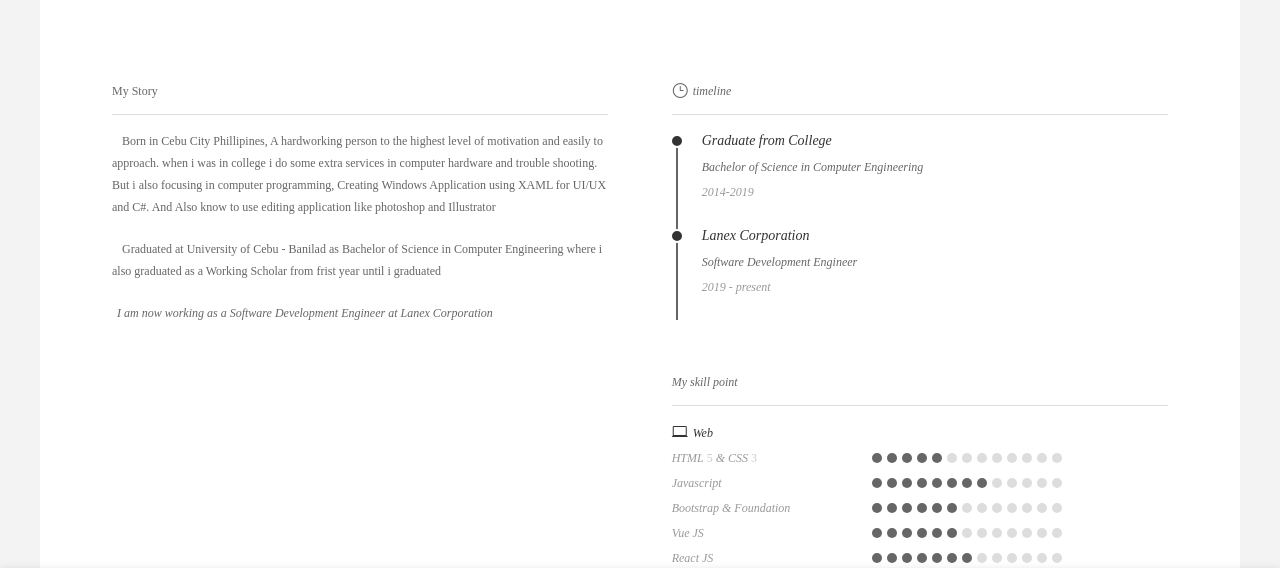
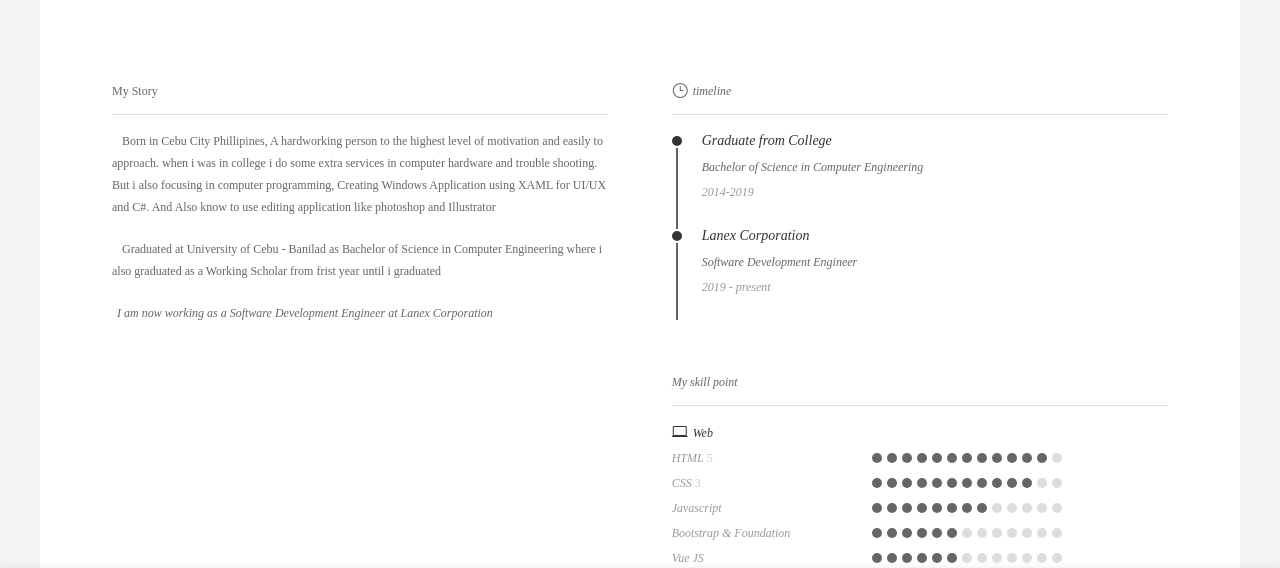
Before and after one commit to allanreylayese/allanreylayese.github.io, a plain HTML site: page index.html in a window 1280 px wide. Shown: the part 227-795 px from the top of the page. Drawn offline with Linux system fonts and the light colour scheme.

Commit message:
asdasdasd

```diff
--- a/index.html
+++ b/index.html
@@ -156,19 +156,37 @@
                         <dd></dd>
                     </dl>
                     <dl class="clearfix">
-                        <dt>HTML<em>5</em> & CSS<em>3</em></dt>
+                        <dt>HTML<em>5</em>
                         <dd>
                             <b></b>
                             <b></b>
                             <b></b>
                             <b></b>
                             <b></b>
+                            <b></b>
+                            <b></b>
+                            <b></b>
+                            <b></b>
+                            <b></b>
+                            <b></b>
+                            <b></b>
                             <em></em>
-                            <em></em>
-                            <em></em>
-                            <em></em>
-                            <em></em>
-                            <em></em>
+                        </dd>
+                    </dl>
+                    <dl class="clearfix">
+                        <dt>CSS<em>3</em>
+                        <dd>
+                            <b></b>
+                            <b></b>
+                            <b></b>
+                            <b></b>
+                            <b></b>
+                            <b></b>
+                            <b></b>
+                            <b></b>
+                            <b></b>
+                            <b></b>
+                            <b></b>
                             <em></em>
                             <em></em>
                         </dd>
```
